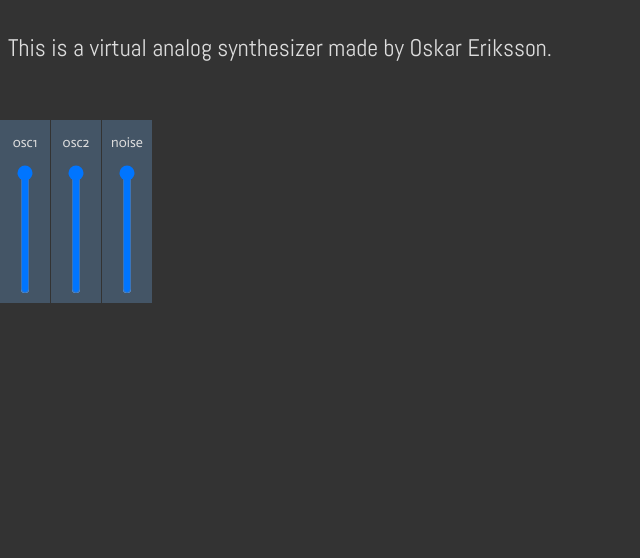
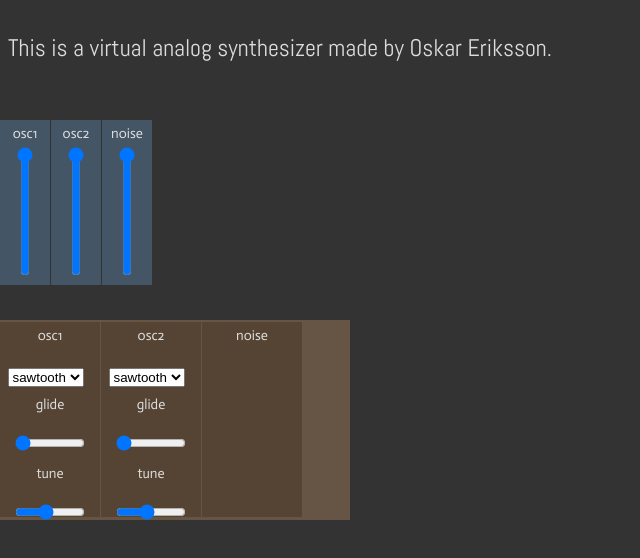
Before and after one commit to Theodeus/thesis, a plain HTML site: page implementation/index.html in a window 1280 px wide. Shown: the part 80-638 px from the top of the page, without its empty margins (0-640 px from the left). Drawn offline with Linux system fonts and the light colour scheme.

Commit message:
Oscillator view

```diff
--- a/implementation/index.html
+++ b/implementation/index.html
@@ -16,16 +16,40 @@
             font-family: 'Abel', sans-serif;
             font-size: 24px;
         }
-        .sliderTitle{
+        .sliderTitle, .sectionTitle{
             font-size: 14px;
             text-align: center;
+            -webkit-margin-before: 5px;
+            -webkit-margin-after: 5px;
         }
         .mixerSlider{
             width: 20px;
             margin: 0 0 0 15px;
+            appearance: slider-vertical;
+            -webkit-appearance: slider-vertical;
         }
         .mixerChannel{
             width: 50px;
+        }
+        .oscillatorSection{
+            width: 350px;
+            height: 200px;
+        }
+        .oscillator{
+            width: 100px;
+            height: 195px;
+        }
+        .oscillator select{
+            margin: 0 0 0 7.5px;
+        }
+        .oscSlider{
+            width: 70px;
+            margin: 0 0 0 15px;
+        }
+
+
+        .selector{
+            margin: 0;
         }
     </style>
 
--- a/implementation/scripts/main.js
+++ b/implementation/scripts/main.js
@@ -1,4 +1,4 @@
-define(["sections/oscillatorSection", "sections/mixerSection", "sections/filterSection", "sections/amplifierSection", "sections/modulationSection", "views/MixerView", "context", "sections/keyboard"], function(oscSection, mixSection, filterSection, ampSection, modSection, MixerView, context, keyboard) {
+define(["sections/oscillatorSection", "sections/mixerSection", "sections/filterSection", "sections/amplifierSection", "sections/modulationSection", "views/MixerView", "views/OscillatorView", "context", "sections/keyboard"], function(oscSection, mixSection, filterSection, ampSection, modSection, MixerView, OscillatorView, context, keyboard) {
 
     //audio routing
     //oscSection.connect(mixSection.input);
@@ -8,6 +8,7 @@
     ampSection.connect(context.destination);
 
     new MixerView(mixSection.getViewData());
+    new OscillatorView(oscSection.getViewData());
     //keyboard routing
     keyboard.connect(oscSection.input);
     keyboard.connect(modSection.input);
--- a/implementation/scripts/modules/noisegenerator.js
+++ b/implementation/scripts/modules/noisegenerator.js
@@ -52,13 +52,23 @@
             output.disconnect();
         }
 
+        function getViewData(){
+            var data = {
+
+
+            };
+
+            return data;
+        }
+
         return {
             start: start,
             stop: stop,
             setValue: setValue,
             connect: connect,
             disconnect: disconnect,
-            output: output
+            output: output,
+            getViewData: getViewData
         };
     };
 });
--- a/implementation/scripts/modules/oscillator.js
+++ b/implementation/scripts/modules/oscillator.js
@@ -1,17 +1,16 @@
-define(["sections/modulationSection", "context", "statics"], function(modSection, context, STATICS) {
+define(["sections/modulationSection", "context", "statics", "utils"], function(modSection, context, STATICS, utils) {
 
     return function() {
         var pitch = 440,
-            glide = 0.2,
-            oscillator,
-            controllers = {},
+            _tune = 1,
+            _glide = 0.2,
             waveform = "sawtooth",
-            modulators = {},
             oscillators = {},
             waveforms = ["sawtooth", "square"],
             playing = false,
             output = context.createGain(),
-            firstStart = true;
+            firstStart = true,
+            that = this;
 
         function start(note, time) {
 
@@ -39,16 +38,17 @@
 
             //calculate the frequency of the note we're going to play
             pitch = getFrequency(note);
+            var _pitch = pitch * _tune;
             //if glide is on and a note is currently playing, we need to tween the frequency of the currently playing note, or else just set the frequency
-            if (playing && glide > 0) {
+            if (playing && _glide > 0) {
                 for(var ii in oscillators){
                     oscillators[ii].frequency.cancelScheduledValues(time);
-                    oscillators[ii].frequency.linearRampToValueAtTime(pitch, time + glide);
+                    oscillators[ii].frequency.linearRampToValueAtTime(_pitch, time + _glide);
                 }
             } else {
                 for(var iii in oscillators){
                     oscillators[iii].frequency.cancelScheduledValues(time);
-                    oscillators[iii].frequency.setValueAtTime(pitch, time);
+                    oscillators[iii].frequency.setValueAtTime(_pitch, time);
                 }
             }
 
@@ -64,14 +64,6 @@
             playing = false;
         }
 
-        function setValue(propertyName, value) {
-            switch (propertyName) {
-                default:
-                    console.log("set", propertyName, value);
-                    return;
-            }
-        }
-
         function connect(target) {
             output.connect(target);
         }
@@ -80,24 +72,65 @@
             output.disconnect();
         }
 
-        function registerModulator(source, destination) {
-            switch (destination) {
-                case "frequency":
-                    modulators["frequency"] = source;
-                    break;
-                default:
-                    console.error("unknow modulation destination", destination, source);
-                    break;
-            }
+        function getViewData(){
+            var data = {
+                type: "oscillator",
+                properties: {
+                    waveform: {
+                        type: "selector",
+                        options: waveforms,
+                        currentOption: waveform,
+                        onChange: function(e){
+                            var waveform = e.target.value;
+                            for(var osc in oscillators){
+                                if(oscillators[osc].type === waveform){
+                                    oscillators[osc].gain.gain.value = 1;
+                                } else {
+                                    oscillators[osc].gain.gain.value = 0;
+                                }
+                            }
+                        }
+                    },
+                    glide: {
+                        type: "slider",
+                        min: 0,
+                        max: 1,
+                        value: 0,
+                        step: 0.01,
+                        onChange: function(e){
+                            _glide = parseFloat(e.target.value);
+                            if(_glide < 0.03){
+                                _glide = 0;
+                            }
+                        }
+                    },
+                    tune: {
+                        type: "slider",
+                        min: 0.25,
+                        max: 2,
+                        value: 1,
+                        step: 0.01,
+                        onChange: function(e){
+                            _tune = parseFloat(e.target.value);
+                            for(var i in oscillators){
+                                oscillators[i].frequency.cancelScheduledValues(context.currentTime);
+                                oscillators[i].frequency.setValueAtTime(pitch * _tune, context.currentTime);
+                            }
+                        }
+                    }
+                }
+
+            };
+            return data;
         }
 
         return {
             start: start,
             stop: stop,
-            setValue: setValue,
             connect: connect,
             disconnect: disconnect,
-            output: output
+            output: output,
+            getViewData: getViewData
         };
     };
 });
--- a/implementation/scripts/sections/mixerSection.js
+++ b/implementation/scripts/sections/mixerSection.js
@@ -1,4 +1,4 @@
-define(["context"], function(context) {
+define(["context", "utils"], function(context, utils) {
     var input = context.createGain(),
         output = context.createGain(),
         channels = {};
@@ -54,7 +54,7 @@
                         step: 0.01,
                         value: channels[channel][0].gain.value,
                         type: "slider",
-                        onChange: generateLevelCallback(channel)
+                        onChange: utils.generateChangeCallback(channels[channel][0].gain)
                     }
                 },
                 name: channel
@@ -62,12 +62,6 @@
         }
 
         return data;
-    }
-
-    function generateLevelCallback(channel){
-        return function(event){
-            channels[channel][0].gain.value = event.target.value;
-        };
     }
 
     return {
--- a/implementation/scripts/sections/oscillatorSection.js
+++ b/implementation/scripts/sections/oscillatorSection.js
@@ -1,7 +1,9 @@
 define(["modules/oscillator", "modules/noisegenerator", "sections/modulationSection", "context"], function(osc, noiseGen, modSection, context) {
-    var oscillatorOne = window.oscillatorOne = new osc(),
-        oscillatorTwo = window.oscillatorTwo = new osc(),
-        noise = new noiseGen(),
+    var oscillators = {
+            osc1: new osc(),
+            osc2: new osc(),
+            noise: new noiseGen()
+        };
         output = context.createGain(),
         input = function(type, data){
             switch(type){
@@ -18,36 +20,44 @@
         };
 
     function start(note, time) {
-        oscillatorOne.start(note, time || context.currentTime);
-        oscillatorTwo.start(note, time || context.currentTime);
-        noise.start(note, time || context.currentTime);
+        for(var osc in oscillators){
+            oscillators[osc].start(note, time || context.currentTime);
+        }
     }
 
     function stop(note, time) {
-        oscillatorOne.stop(note, time || context.currentTime);
-        oscillatorTwo.stop(note, time || context.currentTime);
-        noise.stop(note, time || context.currentTime);
+        for(var osc in oscillators){
+            oscillators[osc].stop(note, time || context.currentTime);
+        }
     }
 
     function connect(destination) {
-        oscillatorOne.connect(destination);
-        oscillatorTwo.connect(destination);
-        noise.connect(destination);
+        for(var osc in oscillators){
+            oscillators[osc].connect(destination);
+        }
     }
 
     function disconnect() {
-        oscillatorOne.disconnect();
-        oscillatorTwo.disconnect();
-        noise.disconnect();
+        for(var osc in oscillators){
+            oscillators[osc].disconnect();
+        }
     }
 
     function useMixer(targetMixer){
-        targetMixer.addChannel("osc1");
-        targetMixer.addChannel("osc2");
-        targetMixer.addChannel("noise");
-        targetMixer.routeInput("osc1", oscillatorOne.output);
-        targetMixer.routeInput("osc2", oscillatorTwo.output);
-        targetMixer.routeInput("noise", noise.output);
+        for(var osc in oscillators){
+            targetMixer.addChannel(osc);
+            targetMixer.routeInput(osc, oscillators[osc].output);
+        }
+    }
+
+    function getViewData(){
+        var data = {oscillators: {}};
+
+        for(var osc in oscillators){
+            data["oscillators"][osc] = oscillators[osc].getViewData();
+        }
+        console.log("oscsec getdata", data);
+        return data;
     }
 
 
@@ -57,6 +67,7 @@
         input: input,
         connect: connect,
         disconnect: disconnect,
-        useMixer: useMixer
+        useMixer: useMixer,
+        getViewData: getViewData
     };
 });
--- a/implementation/scripts/utils.js
+++ b/implementation/scripts/utils.js
@@ -14,8 +14,6 @@
         var slider = document.createElement("input");
         slider.type = "range";
         slider.className = className;
-        slider.style.appearance = rotation || "vertical";
-        slider.style.webkitAppearance = rotation || "slider-vertical";
         slider.min = min;
         slider.max = max;
         slider.step = step;
@@ -31,9 +29,35 @@
         return p;
     }
 
+    function createSelector(className, options, value, callback){
+        var select = document.createElement("select");
+        for(var o in options){
+            var option = document.createElement("option");
+            option.value = options[o];
+            option.innerHTML = options[o];
+            select.appendChild(option);
+        }
+        select.value = value;
+        select.onchange = callback;
+        console.dir(select);
+        return select;
+    }
+
+    function generateChangeCallback(target){
+        return function(e){
+            if(target.value !== undefined){
+                target.value = e.target.value;
+            } else {
+                target = e.target.value;
+            }
+        };
+    }
+
     return {
         createElement: createElement,
         createSlider: createSlider,
-        createParagraph: createParagraph
+        createParagraph: createParagraph,
+        generateChangeCallback: generateChangeCallback,
+        createSelector: createSelector
     };
 });
--- a/implementation/scripts/views/MixerView.js
+++ b/implementation/scripts/views/MixerView.js
@@ -1,7 +1,5 @@
 define(["utils"], function(utils) {
-
     return function(data){
-        console.log("generating view", data);
         var channels = data.channels,
             i = 0;
         for(var c in channels){
@@ -17,9 +15,5 @@
 
             i++;
         }
-
-        return {
-
-        };
     };
 });
--- /dev/null
+++ b/implementation/scripts/views/OscillatorView.js
@@ -0,0 +1,49 @@
+define(["utils"], function(utils) {
+    return function(data){
+        console.log("generating osc view", data);
+        var oscillators = data.oscillators,
+            i = 0;
+
+        var container = utils.createElement("div", "oscillatorSection", 0, 400, "#654");
+        for(var o in oscillators){
+            var section = utils.createElement("div", "oscillator", 101 * i, 2, "#543"),
+                title = utils.createParagraph("sectionTitle", o),
+                slider;
+            section.appendChild(title);
+
+            if(oscillators[o].properties && oscillators[o].properties.waveform){
+                var selection = utils.createSelector("selector", oscillators[o].properties.waveform.options, oscillators[o].properties.waveform.currentOption, oscillators[o].properties.waveform.onChange);
+                section.appendChild(selection);
+            }
+
+            if(oscillators[o].properties && oscillators[o].properties.glide){
+                var glideProp = oscillators[o].properties.glide;
+                slider = utils.createSlider(glideProp.onChange, "oscSlider", glideProp.min, glideProp.max, glideProp.value, glideProp.step);
+                title = utils.createParagraph("sectionTitle", "glide");
+                section.appendChild(title);
+                section.appendChild(slider);
+            }
+
+            if(oscillators[o].properties && oscillators[o].properties.tune){
+                var tuneProp = oscillators[o].properties.tune;
+                slider = utils.createSlider(tuneProp.onChange, "oscSlider", tuneProp.min, tuneProp.max, tuneProp.value, tuneProp.step);
+                title = utils.createParagraph("sectionTitle", "tune");
+                section.appendChild(title);
+                section.appendChild(slider);
+            }
+            i++;
+
+            /*var levelPropert = oscillators[c].properties.level;
+            var container = utils.createElement("div", "mixerChannel", 51 * i, 200, "#456"),
+                title = utils.createParagraph("sliderTitle", c),
+                slider = utils.createSlider(levelPropert.onChange, "mixerSlider", levelPropert.min, levelPropert.max, levelPropert.value, levelPropert.step);
+
+            container.appendChild(title);
+            container.appendChild(slider);
+            document.body.appendChild(container);*/
+            container.appendChild(section);
+        }
+
+        document.body.appendChild(container);
+    };
+});
```
